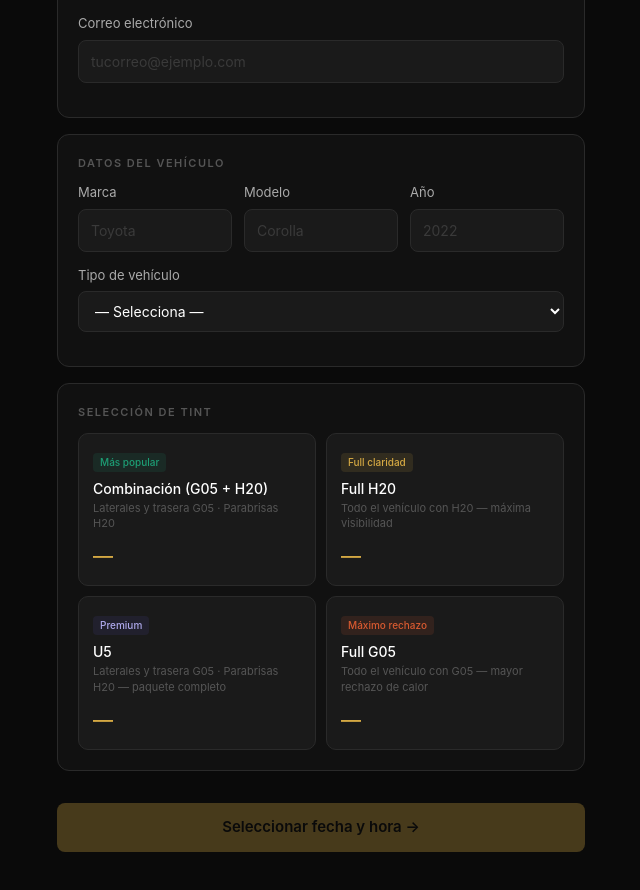
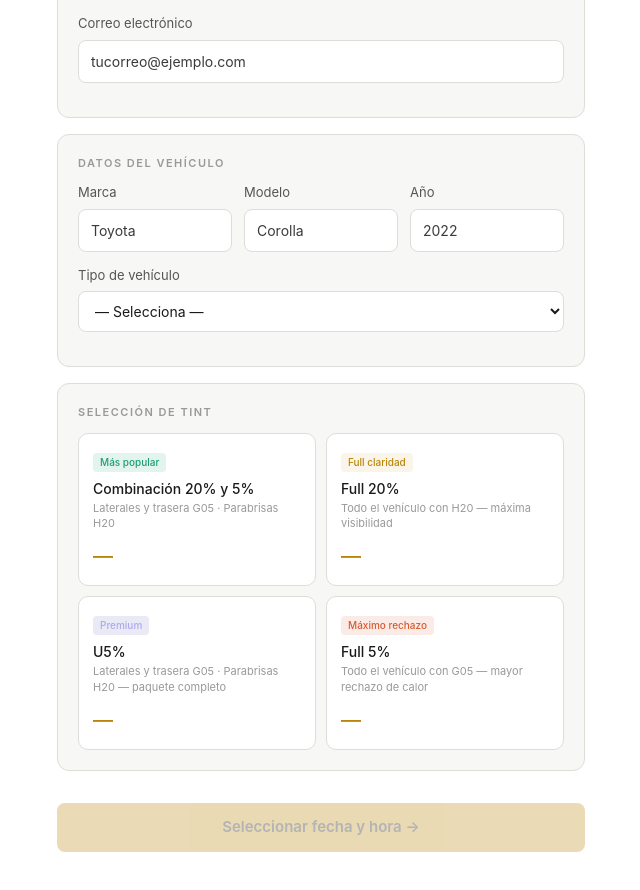
Before and after one commit to pacificprotection-crypto/vkool-booking, a Next.js app: page /cotizar in a window 1280 px wide. Shown: the part 240-1130 px from the top of the page, without its empty margins (319-959 px from the left). Built offline with nearby package versions, Linux system fonts and the light colour scheme.

Commit message:
Light theme, updated labels, remove auto-discount

```diff
--- a/src/app/cotizar/page.tsx
+++ b/src/app/cotizar/page.tsx
@@ -300,8 +300,8 @@ export default function CotizarPage() {
                       <div className="tint-name">{TINT_LABELS[t]}</div>
                       <div className="tint-desc">{TINT_DESCRIPTIONS[t]}</div>
                       <div style={{display:'flex',alignItems:'baseline'}}>
-                        <span className="tint-price">{p ? `$${p.web}` : '—'}</span>
-                        {p && p.web < p.regular && <span className="tint-price-orig">${p.regular}</span>}
+                        <span className="tint-price">{p ? `$${p.regular}` : '—'}</span>
+
                       </div>
                     </div>
                   )
@@ -310,12 +310,9 @@ export default function CotizarPage() {
 
               {pricePoint && (
                 <div className="card-dark" style={{marginTop:'16px'}}>
-                  <div className="price-row"><span>Precio regular</span><span>${regularPrice}</span></div>
-                  <div className="price-row saving"><span>Descuento web</span><span>-${regularPrice - webPrice}</span></div>
-                  <div className="price-divider" />
-                  <div className="price-total">
-                    <span className="price-total-label">Total en línea</span>
-                    <span className="price-total-val">${webPrice}</span>
+                  <div className="price-total" style={{paddingTop:0}}>
+                    <span className="price-total-label">Precio</span>
+                    <span className="price-total-val">${regularPrice}</span>
                   </div>
                 </div>
               )}
@@ -336,8 +333,7 @@ export default function CotizarPage() {
                 <div className="order-pill-sub">{name}</div>
               </div>
               <div>
-                <span className="order-pill-orig">${regularPrice}</span>
-                <span className="order-pill-price">${webPrice}</span>
+                <span className="order-pill-price">${regularPrice}</span>
               </div>
             </div>
 
@@ -411,7 +407,6 @@ export default function CotizarPage() {
                 </div>
               </div>
               <div>
-                <span className="order-pill-orig">${regularPrice}</span>
                 <span className="order-pill-price">${finalPrice}</span>
               </div>
             </div>
@@ -439,14 +434,13 @@ export default function CotizarPage() {
 
               <div className="card-dark" style={{marginTop:'4px'}}>
                 <div className="price-row"><span>Servicio</span><span>{tintType ? TINT_LABELS[tintType as TintType] : ''}</span></div>
-                <div className="price-row"><span>Precio regular</span><span>${regularPrice}</span></div>
-                <div className="price-row saving"><span>Descuento web</span><span>-${regularPrice - webPrice}</span></div>
+                <div className="price-row"><span>Precio</span><span>${regularPrice}</span></div>
                 {couponResult?.valid && (
-                  <div className="price-row saving"><span>{couponResult.label}</span><span>-${couponResult.discountAmount}</span></div>
+                  <div className="price-row saving"><span>Descuento ({couponResult?.label})</span><span>-${couponResult?.discountAmount}</span></div>
                 )}
                 <div className="price-divider" />
                 <div className="price-total">
-                  <span className="price-total-label">Total a pagar</span>
+                  <span className="price-total-label">Total</span>
                   <span className="price-total-val">${finalPrice}</span>
                 </div>
               </div>
--- a/src/app/globals.css
+++ b/src/app/globals.css
@@ -3,17 +3,17 @@
 @tailwind utilities;
 
 :root {
-  --gold: #d4a843;
-  --gold-hover: #c49a38;
-  --bg-primary: #0a0a0a;
-  --bg-secondary: #111111;
-  --bg-card: #1a1a1a;
-  --bg-input: #1a1a1a;
-  --border: #2a2a2a;
-  --border-hover: #3a3a3a;
-  --text-primary: #ffffff;
-  --text-secondary: #aaaaaa;
-  --text-muted: #555555;
+  --gold: #b8860b;
+  --gold-hover: #a07608;
+  --bg-primary: #ffffff;
+  --bg-secondary: #f7f7f5;
+  --bg-card: #ffffff;
+  --bg-input: #ffffff;
+  --border: #e0ddd8;
+  --border-hover: #c8c4be;
+  --text-primary: #1a1a1a;
+  --text-secondary: #555555;
+  --text-muted: #999999;
   --green: #1D9E75;
   --red: #E24B4A;
 }
@@ -63,7 +63,7 @@ html, body {
 .site-logo {
   font-size: 20px;
   font-weight: 500;
-  color: #fff;
+  color: #1a1a1a;
   letter-spacing: 3px;
   text-decoration: none;
 }
@@ -111,14 +111,14 @@ html, body {
 .step-item.done .step-dot {
   border-color: var(--green);
   background: var(--green);
-  color: #fff;
+  color: #1a1a1a;
   font-size: 10px;
 }
 
 .step-line {
   flex: 1;
   height: 1px;
-  background: #222;
+  background: #e8e4de;
   margin: 0 6px;
 }
 
@@ -126,7 +126,7 @@ html, body {
 
 /* ---- Cards ---- */
 .card {
-  background: #111;
+  background: #f7f7f5;
   border: 0.5px solid var(--border);
   border-radius: 12px;
   padding: 20px;
@@ -134,7 +134,7 @@ html, body {
 }
 
 .card-dark {
-  background: #0d0d0d;
+  background: #f0ede8;
   border: 0.5px solid var(--border);
   border-radius: 10px;
   padding: 16px;
@@ -182,7 +182,7 @@ html, body {
 .field input:focus,
 .field select:focus { border-color: var(--gold); }
 
-.field select option { background: #1a1a1a; }
+.field select option { background: #ffffff; }
 
 .field.invalid input,
 .field.invalid select { border-color: var(--red); }
@@ -224,15 +224,15 @@ html, body {
   background: var(--bg-card);
 }
 
-.tint-card:hover { border-color: var(--gold); background: #1e1a10; }
-.tint-card.selected { border-color: var(--gold); background: #1e1a10; }
+.tint-card:hover { border-color: var(--gold); background: #fdf8ee; }
+.tint-card.selected { border-color: var(--gold); background: #fdf8ee; }
 
-.tint-name { font-size: 14px; font-weight: 500; color: #fff; margin-bottom: 2px; }
+.tint-name { font-size: 14px; font-weight: 500; color: #1a1a1a; margin-bottom: 2px; }
 .tint-desc { font-size: 11px; color: var(--text-muted); margin-bottom: 10px; line-height: 1.4; }
 .tint-price { font-size: 20px; font-weight: 500; color: var(--gold); }
 .tint-price-orig {
   font-size: 12px;
-  color: #444;
+  color: #999999;
   text-decoration: line-through;
   margin-left: 6px;
 }
@@ -259,7 +259,7 @@ html, body {
   margin-bottom: 14px;
 }
 
-.cal-month { font-size: 16px; font-weight: 500; color: #fff; }
+.cal-month { font-size: 16px; font-weight: 500; color: #1a1a1a; }
 
 .cal-btn {
   background: var(--bg-card);
@@ -284,7 +284,7 @@ html, body {
 
 .cal-dow {
   font-size: 11px;
-  color: #444;
+  color: #999999;
   text-align: center;
   padding: 4px 0;
   font-weight: 500;
@@ -311,13 +311,13 @@ html, body {
 .cal-day.available {
   background: var(--bg-card);
   border-color: var(--border);
-  color: #ccc;
+  color: #333333;
 }
 
 .cal-day.available:hover {
   border-color: var(--gold);
-  color: #fff;
-  background: #1e1a10;
+  color: #1a1a1a;
+  background: #fdf8ee;
 }
 
 .cal-day.selected {
@@ -329,14 +329,14 @@ html, body {
 .cal-day.full {
   background: var(--bg-card);
   border-color: var(--border);
-  color: #333;
+  color: #bbbbbb;
   cursor: not-allowed;
 }
 
 .cal-day.today { box-shadow: inset 0 0 0 1.5px #534AB7; }
 
 .day-num  { font-size: 13px; font-weight: 500; line-height: 1; }
-.day-slots { font-size: 9px; margin-top: 2px; color: #555; }
+.day-slots { font-size: 9px; margin-top: 2px; color: #888888; }
 .cal-day.selected .day-slots { color: rgba(10,10,10,0.55); }
 
 /* ---- Time slots ---- */
@@ -360,9 +360,9 @@ html, body {
 .time-slot.selected { background: var(--gold); border-color: var(--gold); }
 .time-slot.full, .time-slot.lunch { opacity: 0.3; cursor: not-allowed; }
 
-.ts-hour { font-size: 13px; font-weight: 500; color: #fff; }
+.ts-hour { font-size: 13px; font-weight: 500; color: #1a1a1a; }
 .time-slot.selected .ts-hour { color: #0a0a0a; }
-.ts-avail { font-size: 10px; color: #555; margin-top: 2px; }
+.ts-avail { font-size: 10px; color: #888888; margin-top: 2px; }
 .time-slot.selected .ts-avail { color: rgba(10,10,10,0.55); }
 
 /* ---- Price summary ---- */
@@ -374,10 +374,10 @@ html, body {
   margin-bottom: 8px;
 }
 
-.price-row span:last-child { color: #ccc; }
+.price-row span:last-child { color: #333333; }
 .price-row.saving span { color: var(--green); }
 
-.price-divider { height: 0.5px; background: #222; margin: 10px 0; }
+.price-divider { height: 0.5px; background: #e8e4de; margin: 10px 0; }
 
 .price-total {
   display: flex;
@@ -440,7 +440,7 @@ html, body {
 .order-pill-label { font-size: 13px; color: var(--text-secondary); }
 .order-pill-sub   { font-size: 11px; color: var(--text-muted); margin-top: 2px; }
 .order-pill-price { font-size: 18px; font-weight: 500; color: var(--gold); }
-.order-pill-orig  { font-size: 11px; color: #444; text-decoration: line-through; display: block; text-align: right; }
+.order-pill-orig  { font-size: 11px; color: #999999; text-decoration: line-through; display: block; text-align: right; }
 
 /* ---- Coupon ---- */
 .coupon-row { display: flex; gap: 8px; }
@@ -466,7 +466,7 @@ html, body {
 .coupon-msg.err { color: var(--red); }
 
 /* ---- Divider ---- */
-.divider { height: 0.5px; background: #1e1e1e; margin: 20px 0; }
+.divider { height: 0.5px; background: #eeebe6; margin: 20px 0; }
 
 /* ---- Success screen ---- */
 .success-icon-ring {
@@ -496,7 +496,7 @@ html, body {
   align-items: center;
   gap: 6px;
   font-size: 11px;
-  color: #444;
+  color: #999999;
   margin-top: 12px;
 }
 
@@ -506,7 +506,7 @@ html, body {
   align-items: center;
   gap: 4px;
   font-size: 11px;
-  color: #444;
+  color: #999999;
 }
 
 .wompi-dot {
--- a/src/lib/pricing.ts
+++ b/src/lib/pricing.ts
@@ -9,15 +9,15 @@ export type TintType = 'combo' | 'h20' | 'u5' | 'g05'
 export const VEHICLE_LABELS: Record<VehicleType, string> = {
   sedan:   'Sedán',
   pickup:  'Pickup 4 puertas',
-  midsuv:  'SUV mediano',
-  fullsuv: 'SUV grande',
+  midsuv:  'Camioneta 2 filas',
+  fullsuv: 'Camioneta 3 filas',
 }
 
 export const TINT_LABELS: Record<TintType, string> = {
-  combo: 'Combinación (G05 + H20)',
-  h20:   'Full H20',
-  u5:    'U5',
-  g05:   'Full G05',
+  combo: 'Combinación 20% y 5%',
+  h20:   'Full 20%',
+  u5:    'U5%',
+  g05:   'Full 5%',
 }
 
 export const TINT_DESCRIPTIONS: Record<TintType, string> = {
@@ -28,34 +28,34 @@ export const TINT_DESCRIPTIONS: Record<TintType, string> = {
 }
 
 export interface PricePoint {
-  regular: number
-  web: number     // discounted online price (shown as default)
+  regular: number  // the price shown always (no auto-discount)
+  web: number      // kept for compatibility — same as regular now
 }
 
 export const PRICES: Record<TintType, Record<VehicleType, PricePoint>> = {
   combo: {
-    sedan:   { regular: 215, web: 179 },
-    pickup:  { regular: 215, web: 179 },
-    midsuv:  { regular: 225, web: 189 },
-    fullsuv: { regular: 235, web: 199 },
+    sedan:   { regular: 215, web: 215 },
+    pickup:  { regular: 215, web: 215 },
+    midsuv:  { regular: 225, web: 225 },
+    fullsuv: { regular: 235, web: 235 },
   },
   h20: {
-    sedan:   { regular: 215, web: 179 },
-    pickup:  { regular: 215, web: 179 },
-    midsuv:  { regular: 225, web: 189 },
-    fullsuv: { regular: 235, web: 199 },
+    sedan:   { regular: 215, web: 215 },
+    pickup:  { regular: 215, web: 215 },
+    midsuv:  { regular: 225, web: 225 },
+    fullsuv: { regular: 235, web: 235 },
   },
   u5: {
-    sedan:   { regular: 225, web: 189 },
-    pickup:  { regular: 225, web: 189 },
-    midsuv:  { regular: 235, web: 199 },
-    fullsuv: { regular: 245, web: 209 },
+    sedan:   { regular: 225, web: 225 },
+    pickup:  { regular: 225, web: 225 },
+    midsuv:  { regular: 235, web: 235 },
+    fullsuv: { regular: 245, web: 245 },
   },
   g05: {
-    sedan:   { regular: 235, web: 199 },
-    pickup:  { regular: 235, web: 199 },
-    midsuv:  { regular: 245, web: 209 },
-    fullsuv: { regular: 255, web: 219 },
+    sedan:   { regular: 235, web: 235 },
+    pickup:  { regular: 235, web: 235 },
+    midsuv:  { regular: 245, web: 245 },
+    fullsuv: { regular: 255, web: 255 },
   },
 }
 
```
Also changed, not shown: src/app/confirm/page.tsx (+24 -22 lines).
